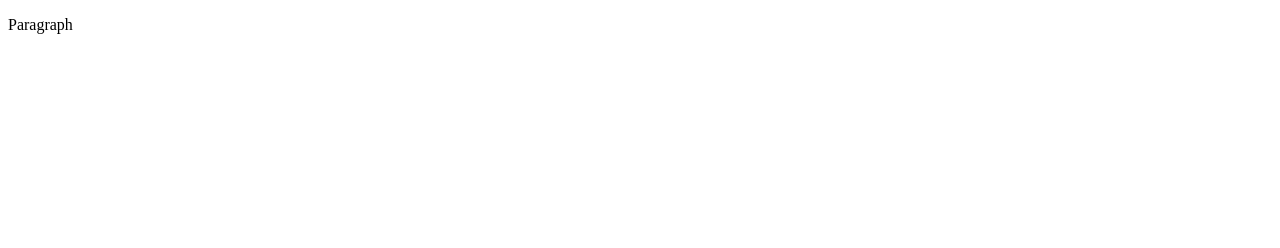
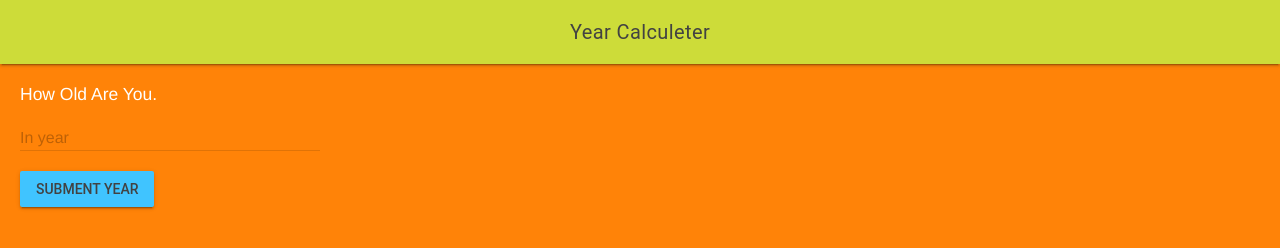
Before and after one commit to MTHS-ICD2O-1-2023/ICD2O-Unit-1-05-mohammed-el-hayek, a plain HTML site: page index.html in a window 1280 px wide. Drawn offline with nearby package versions, Linux system fonts and the light colour scheme.

Commit message:
1-05 first

```diff
--- a/css/style.css
+++ b/css/style.css
@@ -1,4 +1,32 @@
-/* Created by: Mr. Coxall
-* Created on: Sep 2020
+/* Created by: Mohammed El-Hayek
+* Created on: Feb 2024
 * This file contains the CSS for index.html
 */
+
+/* Due to error in MDL : https://github.com/google/material-design-lite/issues/5281
+*/
+.mdl-ripple {
+  background: #000;
+  opacity: 0.001;
+}
+
+.mdl-layout__header-row {
+  justify-content: center;
+  padding: 0;
+}
+
+.mdl-layout__content {
+  padding-left: 15pt;
+  padding-right: 15pt;
+  padding-top: 15pt;
+}
+
+.page-content {
+  color: white;
+  font-family: Helvetica, Arial, sans-serif;
+  font-size: 1.25rem;
+}
+
+body {
+  background-color: rgb(255 131 8);
+}
--- a/index.html
+++ b/index.html
@@ -1,9 +1,45 @@
 <!DOCTYPE html>
-<html>
+<!-- ICS2O-Unit1-05-HTML-MDL -->
+<html lang="en-ca">
   <head>
-    <title>Title</title>
+    <meta charset="utf-8" />
+    <meta name="description" content="My first MDL webpage" />
+    <meta name="keywords" content="mths, ics2o" />
+    <meta name="author" content="Mohammed El-Hayek" />
+    <meta name="viewport" content="width=device-width, initial-scale=1.0" />
+    <link rel="stylesheet" href="https://fonts.googleapis.com/icon?family=Material+Icons" />
+    <link rel="stylesheet" href="https://code.getmdl.io/1.3.0/material.lime-light_blue.min.css" />
+    <link rel="stylesheet" href="./css/style.css" />
+    <title>My first webpage, with proper style</title>
   </head>
   <body>
-    <p>Paragraph</p>
+    <script defer src="https://code.getmdl.io/1.3.0/material.min.js"></script>
+    <div class="mdl-layout mdl-js-layout mdl-layout--fixed-header">
+      <header class="mdl-layout__header">
+        <div class="mdl-layout__header-row">
+          <span class="mdl-layout-title">Year Calculeter</span>
+        </div>
+      </header>
+      <main class="mdl-layout__content">
+        <div class="page-content">
+          How Old Are You.
+        </div>
+        <!-- Simple Textfield for year-->
+        <form action="#">
+          <div class="mdl-textfield mdl-js-textfield">
+            <!-- input pattern attribute -->
+            <input class="mdl-textfield__input" type="text" pattern="[0-9]*" id="demo-input" />
+            <!-- mdl-textfield__label -->
+            <label class="mdl-textfield__label" for="demo-input">In year</label>
+            <!-- class "mdl-textfield__error" -->
+            <span class="mdl-textfield__error">Input is not a number</span>
+          </div>
+        </form>
+        <!-- Raised button with ripple -->
+        <button class="mdl-button mdl-js-button mdl-button--raised mdl-js-ripple-effect mdl-button--accent">
+          subment year
+        </button>
+      </main>
+    </div>
   </body>
 </html>
```
